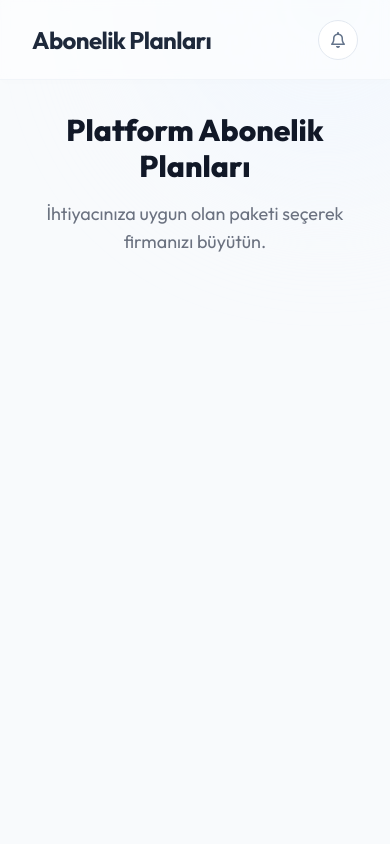
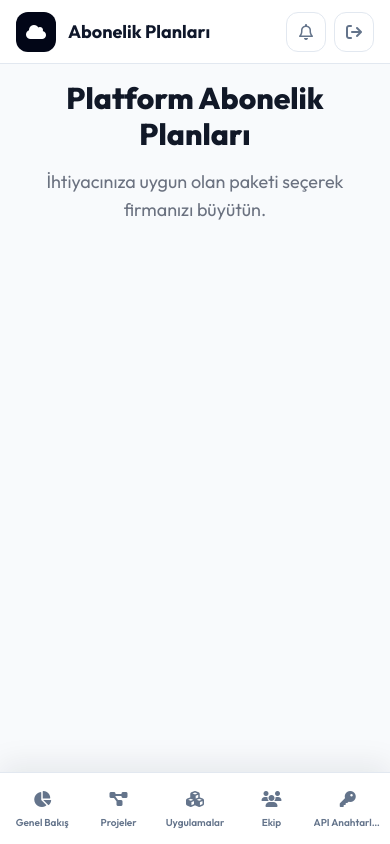
Before and after one commit to ekayazilim/eka-saas-platform, a PHP site: template app/Views/billing/plans.php in a window 390 px wide. Run offline with PHP 8.4, Linux system fonts and the light colour scheme; the template is opened without the code that fills it, so the values that code supplies are empty; some libraries are stand-ins or nearby versions.

Commit message:
feat: paneli Eka Developer Cloud kimligine ve mobil navigasyona gecir

```diff
--- a/app/Views/layouts/app.php
+++ b/app/Views/layouts/app.php
@@ -3,159 +3,132 @@
 <head>
     <meta charset="UTF-8">
     <meta name="viewport" content="width=device-width, initial-scale=1.0">
-    <title>Müşteri Paneli | EkaYazılım</title>
-    <!-- Tailwind CSS -->
+    <meta name="robots" content="noindex,nofollow">
+    <title><?= htmlspecialchars($title ?? 'Panel') ?> | Eka Developer Cloud</title>
     <script src="https://cdn.tailwindcss.com"></script>
     <script>
         tailwind.config = {
             theme: {
                 extend: {
                     fontFamily: {
-                        sans: ['Outfit', 'sans-serif'],
-                    },
+                        sans: ['Outfit', 'sans-serif']
+                    }
                 }
             }
         }
     </script>
-    <!-- Fonts -->
     <link href="https://fonts.googleapis.com/css2?family=Outfit:wght@300;400;500;600;700;800&display=swap" rel="stylesheet">
     <link rel="stylesheet" href="https://cdnjs.cloudflare.com/ajax/libs/font-awesome/6.4.0/css/all.min.css">
-    <style>
-        body { font-family: 'Outfit', sans-serif; }
-        ::-webkit-scrollbar { width: 8px; height: 8px; }
-        ::-webkit-scrollbar-track { background: transparent; }
-        ::-webkit-scrollbar-thumb { background: #cbd5e1; border-radius: 10px; }
-        ::-webkit-scrollbar-thumb:hover { background: #94a3b8; }
-
-        .glass-sidebar {
-            background: rgba(255, 255, 255, 0.95);
-            backdrop-filter: blur(10px);
-            border-right: 1px solid rgba(0, 0, 0, 0.05);
-        }
-    </style>
 </head>
-
-<body class="bg-slate-50 text-slate-800 antialiased overflow-hidden">
-
-    <!-- Toast Notifications -->
-    <div id="toast-container" class="fixed top-5 right-5 space-y-3 z-50 pointer-events-none">
+<body class="overflow-hidden bg-slate-50 font-sans text-slate-800 antialiased">
+    <div id="toast-container" class="pointer-events-none fixed right-4 top-4 z-50 space-y-3 sm:right-5 sm:top-5">
         <?php if (isset($_SESSION['success'])): ?>
-            <div class="pointer-events-auto bg-emerald-50 border border-emerald-200 text-emerald-800 px-4 py-3 rounded-xl shadow-lg flex items-center gap-3 transform transition-all duration-300 animate-slide-in">
-                <div class="w-8 h-8 rounded-full bg-emerald-100 flex items-center justify-center flex-shrink-0 text-emerald-600">
-                    <i class="fa-solid fa-check"></i>
-                </div>
-                <div>
-                    <h4 class="text-sm font-bold">Başarılı</h4>
-                    <p class="text-xs"><?= htmlspecialchars($_SESSION['success']) ?></p>
-                </div>
+            <div class="pointer-events-auto flex max-w-sm items-start gap-3 rounded-2xl border border-emerald-200 bg-emerald-50 px-4 py-3 text-emerald-800 shadow-xl">
+                <div class="flex h-8 w-8 flex-shrink-0 items-center justify-center rounded-full bg-emerald-100 text-emerald-600"><i class="fa-solid fa-check"></i></div>
+                <div><p class="text-sm font-bold">Başarılı</p><p class="mt-0.5 text-xs"><?= htmlspecialchars($_SESSION['success']) ?></p></div>
             </div>
             <?php unset($_SESSION['success']); ?>
         <?php endif; ?>
-
         <?php if (isset($_SESSION['error'])): ?>
-            <div class="pointer-events-auto bg-red-50 border border-red-200 text-red-800 px-4 py-3 rounded-xl shadow-lg flex items-center gap-3 transform transition-all duration-300 animate-slide-in">
-                <div class="w-8 h-8 rounded-full bg-red-100 flex items-center justify-center flex-shrink-0 text-red-600">
-                    <i class="fa-solid fa-triangle-exclamation"></i>
-                </div>
-                <div>
-                    <h4 class="text-sm font-bold">Hata</h4>
-                    <p class="text-xs"><?= htmlspecialchars($_SESSION['error']) ?></p>
-                </div>
+            <div class="pointer-events-auto flex max-w-sm items-start gap-3 rounded-2xl border border-red-200 bg-red-50 px-4 py-3 text-red-800 shadow-xl">
+                <div class="flex h-8 w-8 flex-shrink-0 items-center justify-center rounded-full bg-red-100 text-red-600"><i class="fa-solid fa-triangle-exclamation"></i></div>
+                <div><p class="text-sm font-bold">Hata</p><p class="mt-0.5 text-xs"><?= htmlspecialchars($_SESSION['error']) ?></p></div>
             </div>
             <?php unset($_SESSION['error']); ?>
         <?php endif; ?>
     </div>
 
+    <?php
+    $currentPath = parse_url($_SERVER['REQUEST_URI'], PHP_URL_PATH);
+    $menuItems = [
+        ['path' => '/dashboard', 'icon' => 'fa-chart-pie', 'label' => 'Genel Bakış'],
+        ['path' => '/projects', 'icon' => 'fa-diagram-project', 'label' => 'Projeler'],
+        ['path' => '/uygulamalar', 'icon' => 'fa-cubes', 'label' => 'Uygulamalar'],
+        ['path' => '/users', 'icon' => 'fa-users', 'label' => 'Ekip'],
+        ['path' => '/api-keys', 'icon' => 'fa-key', 'label' => 'API Anahtarları'],
+        ['path' => '/notifications', 'icon' => 'fa-bell', 'label' => 'Bildirimler'],
+        ['path' => '/billing', 'icon' => 'fa-credit-card', 'label' => 'Paket & Fatura'],
+    ];
+    $kullanici = Core\EkaAuth::user();
+    ?>
+
     <div class="flex h-screen">
-        <!-- Sidebar -->
-        <aside class="w-[280px] glass-sidebar hidden md:flex flex-col relative z-20 shadow-[0_0_15px_rgba(0,0,0,0.02)]">
-            <!-- Brand -->
-            <div class="h-20 flex items-center px-8 border-b border-slate-100">
-                <div class="flex items-center gap-3">
-                    <div class="w-10 h-10 rounded-xl bg-gradient-to-br from-blue-600 to-indigo-700 flex items-center justify-center shadow-lg shadow-blue-500/20">
-                        <i class="fa-solid fa-cloud text-white text-lg"></i>
+        <aside class="hidden w-[280px] flex-col border-r border-slate-200 bg-white md:flex">
+            <div class="flex h-20 items-center border-b border-slate-100 px-6">
+                <a href="<?= BASE_URL ?>/dashboard" class="flex items-center gap-3">
+                    <div class="flex h-11 w-11 items-center justify-center rounded-2xl bg-slate-950 text-lg text-white shadow-lg"><i class="fa-solid fa-cloud"></i></div>
+                    <div>
+                        <span class="block text-lg font-extrabold leading-none tracking-tight text-slate-900">Eka Cloud</span>
+                        <span class="mt-1 block text-[10px] font-bold uppercase tracking-[0.18em] text-blue-600">Developer Platform</span>
                     </div>
-                    <div>
-                        <span class="text-lg font-extrabold tracking-tight text-slate-800 block leading-none pt-1">Workspace</span>
-                        <span class="text-[10px] uppercase font-bold text-slate-500 tracking-widest block mt-0.5">EkaYazılım Platf.</span>
-                    </div>
-                </div>
+                </a>
             </div>
 
-            <!-- Navigation -->
-            <nav class="flex-1 px-4 py-8 space-y-1 overflow-y-auto">
-                <p class="px-4 text-xs font-bold text-slate-400 uppercase tracking-wider mb-3">Modüller</p>
-                <?php
-                $currentPath = parse_url($_SERVER['REQUEST_URI'], PHP_URL_PATH);
-                $menuItems = [
-                    ['path' => '/dashboard', 'icon' => 'fa-house', 'label' => 'Arayüz (Dashboard)'],
-                    ['path' => '/projects', 'icon' => 'fa-folder-open', 'label' => 'Projeler'],
-                    ['path' => '/users', 'icon' => 'fa-users', 'label' => 'Personel Kadrosu'],
-                    ['path' => '/api-keys', 'icon' => 'fa-key', 'label' => 'API Ayarları'],
-                    ['path' => '/notifications', 'icon' => 'fa-bell', 'label' => 'Bildirim Merkezi'],
-                    ['path' => '/billing', 'icon' => 'fa-credit-card', 'label' => 'Abonelik & Fatura'],
-                ];
-
-                foreach ($menuItems as $item):
-                    $isActive = strpos($currentPath, $item['path']) === 0 && ($item['path'] !== '/' || $currentPath === '/');
-                    $bgClass = $isActive ? 'bg-blue-50 text-blue-700 font-semibold border-blue-500' : 'text-slate-600 hover:bg-slate-50 hover:text-slate-900 border-transparent';
-                    $iconColor = $isActive ? 'text-blue-600' : 'text-slate-400 group-hover:text-slate-600';
-                ?>
-                    <a href="<?= BASE_URL . $item['path'] ?>"
-                        class="flex items-center px-4 py-3 rounded-xl transition-all duration-200 group border-l-4 <?= $bgClass ?>">
-                        <i class="fa-solid <?= $item['icon'] ?> w-6 <?= $iconColor ?> text-lg transition-colors"></i>
-                        <span class="ml-1 text-sm"><?= $item['label'] ?></span>
+            <nav class="flex-1 space-y-1 overflow-y-auto px-4 py-6">
+                <p class="mb-3 px-3 text-[11px] font-bold uppercase tracking-[0.16em] text-slate-400">Platform</p>
+                <?php foreach ($menuItems as $item): ?>
+                    <?php
+                    $isActive = $currentPath === $item['path'] || str_starts_with($currentPath, $item['path'] . '/');
+                    $linkClass = $isActive ? 'bg-blue-50 text-blue-700' : 'text-slate-600 hover:bg-slate-50 hover:text-slate-950';
+                    $iconClass = $isActive ? 'bg-blue-100 text-blue-700' : 'bg-slate-100 text-slate-500';
+                    ?>
+                    <a href="<?= BASE_URL . $item['path'] ?>" class="flex items-center gap-3 rounded-xl px-3 py-2.5 text-sm font-semibold transition <?= $linkClass ?>">
+                        <span class="flex h-9 w-9 items-center justify-center rounded-lg <?= $iconClass ?>"><i class="fa-solid <?= $item['icon'] ?>"></i></span>
+                        <span><?= htmlspecialchars($item['label']) ?></span>
                     </a>
                 <?php endforeach; ?>
             </nav>
 
-            <!-- User Widget -->
-            <div class="p-4 mt-auto border-t border-slate-100 bg-slate-50/50">
-                <div class="bg-white rounded-2xl p-4 flex items-center justify-between border border-slate-200 shadow-sm">
-                    <div class="flex items-center gap-3 overflow-hidden">
-                        <div class="w-10 h-10 rounded-full bg-slate-100 flex items-center justify-center border border-slate-200 text-slate-600 font-bold flex-shrink-0">
-                            <?= substr(Core\EkaAuth::user()['name'], 0, 1) ?>
+            <div class="border-t border-slate-100 p-4">
+                <div class="rounded-2xl border border-slate-200 bg-slate-50 p-3">
+                    <div class="flex items-center gap-3">
+                        <div class="flex h-10 w-10 flex-shrink-0 items-center justify-center rounded-xl bg-slate-900 font-bold text-white"><?= htmlspecialchars(mb_strtoupper(mb_substr($kullanici['name'] ?? 'E', 0, 1))) ?></div>
+                        <div class="min-w-0 flex-1">
+                            <p class="truncate text-sm font-bold text-slate-900"><?= htmlspecialchars($kullanici['name'] ?? 'Kullanıcı') ?></p>
+                            <p class="truncate text-xs text-slate-500">Tenant #<?= (int) Core\EkaTenant::id() ?></p>
                         </div>
-                        <div class="overflow-hidden">
-                            <p class="text-sm font-bold text-slate-800 truncate"><?= htmlspecialchars(Core\EkaAuth::user()['name']) ?></p>
-                            <p class="text-[10px] uppercase font-bold text-slate-500 truncate mt-0.5">Firması ID: #<?= Core\EkaTenant::id() ?></p>
-                        </div>
+                        <a href="<?= BASE_URL ?>/logout" class="flex h-9 w-9 items-center justify-center rounded-lg text-slate-400 transition hover:bg-red-50 hover:text-red-600" title="Çıkış"><i class="fa-solid fa-arrow-right-from-bracket"></i></a>
                     </div>
-                    <a href="<?= BASE_URL ?>/logout" class="w-8 h-8 flex-shrink-0 rounded-full bg-red-50 text-red-600 flex items-center justify-center hover:bg-red-100 transition-colors" title="Çıkış Yap">
-                        <i class="fa-solid fa-arrow-right-from-bracket text-sm"></i>
-                    </a>
                 </div>
             </div>
         </aside>
 
-        <!-- Main Content -->
-        <div class="flex-1 flex flex-col h-full overflow-hidden relative">
-            <div class="absolute top-0 right-0 w-96 h-96 bg-blue-50 rounded-full blur-3xl opacity-50 z-0 pointer-events-none -translate-y-1/2 translate-x-1/3"></div>
-
-            <header class="h-20 flex items-center justify-between px-8 z-10 relative bg-white/50 backdrop-blur-sm border-b border-slate-100 shadow-[0_2px_10px_rgba(0,0,0,0.01)]">
-                <div>
-                    <h1 class="text-2xl font-bold text-slate-800 tracking-tight"><?= $title ?? 'Dashboard' ?></h1>
+        <div class="flex min-w-0 flex-1 flex-col">
+            <header class="flex h-16 flex-shrink-0 items-center justify-between border-b border-slate-200 bg-white px-4 sm:px-6 md:h-20 md:px-8">
+                <div class="flex min-w-0 items-center gap-3">
+                    <div class="flex h-10 w-10 flex-shrink-0 items-center justify-center rounded-xl bg-slate-950 text-white md:hidden"><i class="fa-solid fa-cloud"></i></div>
+                    <div class="min-w-0">
+                        <p class="truncate text-lg font-bold text-slate-900 sm:text-xl"><?= htmlspecialchars($title ?? 'Genel Bakış') ?></p>
+                        <p class="hidden text-xs text-slate-500 sm:block">Eka Developer Cloud yönetim paneli</p>
+                    </div>
                 </div>
-                <div class="flex items-center gap-4">
-                    <a href="<?= BASE_URL ?>/notifications" class="w-10 h-10 rounded-full bg-white border border-slate-200 flex items-center justify-center text-slate-500 hover:text-blue-600 hover:bg-blue-50 hover:border-blue-200 transition-colors relative">
-                        <i class="fa-regular fa-bell"></i>
-                    </a>
+                <div class="flex items-center gap-2">
+                    <a href="<?= BASE_URL ?>/notifications" class="flex h-10 w-10 items-center justify-center rounded-xl border border-slate-200 bg-white text-slate-500 transition hover:border-blue-200 hover:bg-blue-50 hover:text-blue-700"><i class="fa-regular fa-bell"></i></a>
+                    <a href="<?= BASE_URL ?>/logout" class="flex h-10 w-10 items-center justify-center rounded-xl border border-slate-200 bg-white text-slate-500 transition hover:border-red-200 hover:bg-red-50 hover:text-red-600 md:hidden"><i class="fa-solid fa-arrow-right-from-bracket"></i></a>
                 </div>
             </header>
 
-            <main class="flex-1 overflow-y-auto p-8 z-10 relative">
+            <main class="flex-1 overflow-y-auto p-4 pb-24 sm:p-6 sm:pb-24 md:p-8 md:pb-8">
                 <?= $content ?? '' ?>
             </main>
         </div>
     </div>
 
+    <nav class="fixed bottom-0 left-0 right-0 z-40 grid grid-cols-5 border-t border-slate-200 bg-white px-1 py-2 shadow-[0_-8px_30px_rgba(15,23,42,0.08)] md:hidden">
+        <?php foreach (array_slice($menuItems, 0, 5) as $item): ?>
+            <?php $isActive = $currentPath === $item['path'] || str_starts_with($currentPath, $item['path'] . '/'); ?>
+            <a href="<?= BASE_URL . $item['path'] ?>" class="flex min-w-0 flex-col items-center gap-1 rounded-xl px-1 py-1.5 text-[10px] font-semibold <?= $isActive ? 'text-blue-700' : 'text-slate-500' ?>">
+                <i class="fa-solid <?= $item['icon'] ?> text-base"></i>
+                <span class="max-w-full truncate"><?= htmlspecialchars($item['label']) ?></span>
+            </a>
+        <?php endforeach; ?>
+    </nav>
+
     <script>
-        setTimeout(() => {
-            const toasts = document.querySelectorAll('#toast-container > div');
-            toasts.forEach(toast => {
-                toast.style.opacity = '0';
-                toast.style.transform = 'translateY(-10px)';
-                setTimeout(() => toast.remove(), 300);
+        window.setTimeout(() => {
+            document.querySelectorAll('#toast-container > div').forEach((toast) => {
+                toast.classList.add('opacity-0', '-translate-y-2', 'transition', 'duration-300');
+                window.setTimeout(() => toast.remove(), 300);
             });
         }, 5000);
     </script>
```
